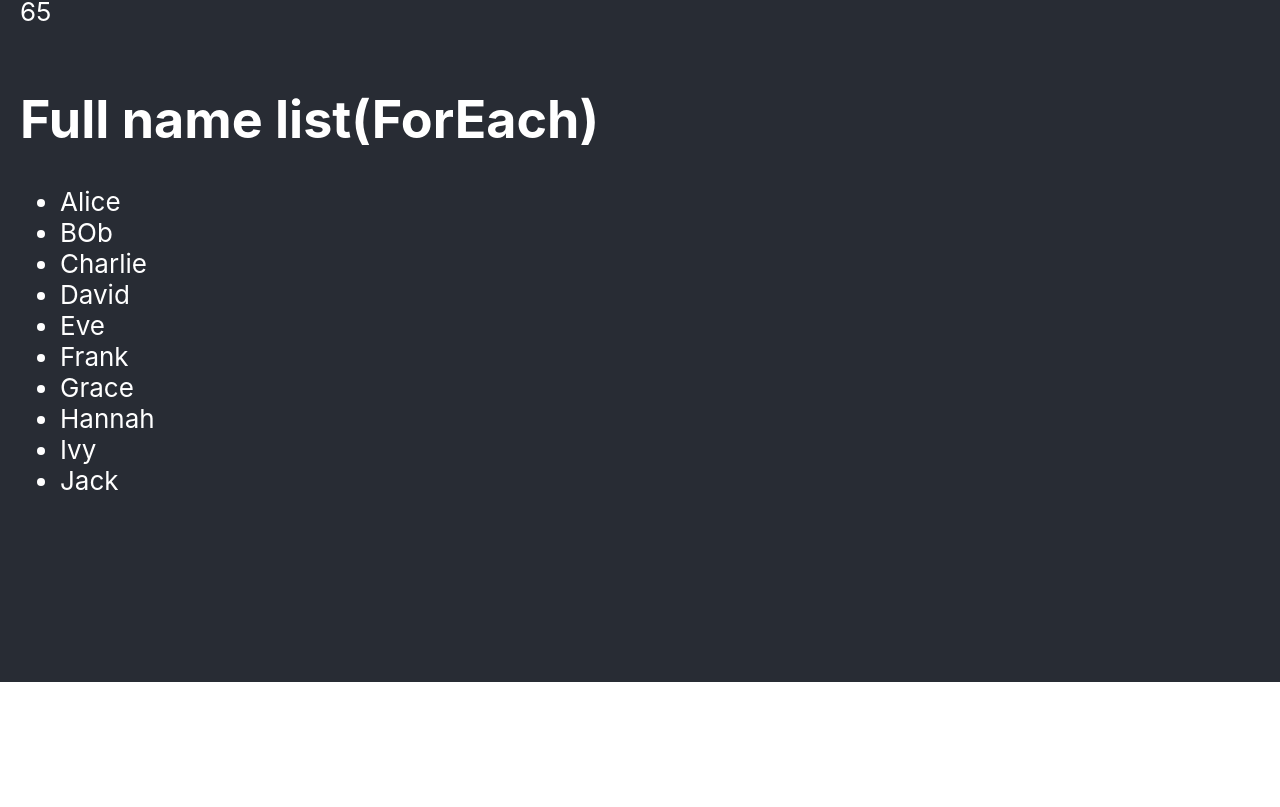
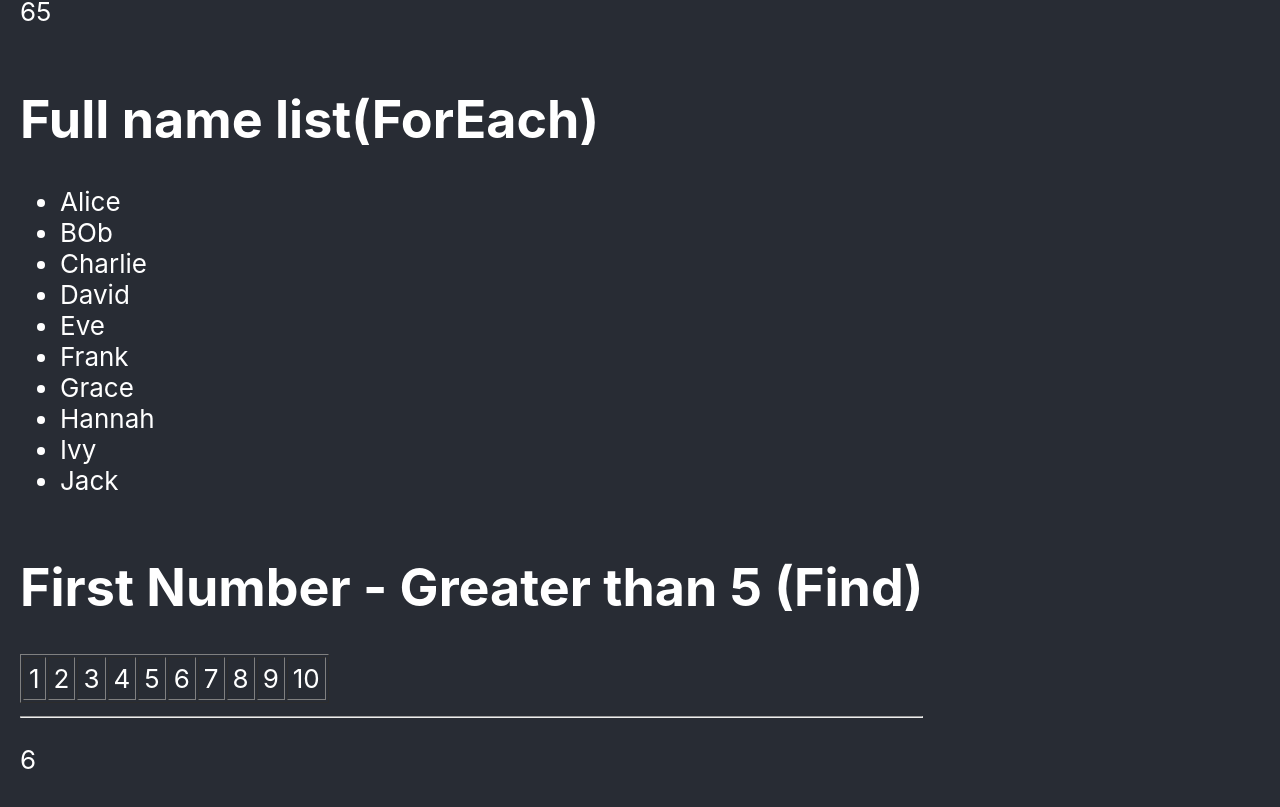
Before and after one commit to Randilwelikala/react-arraymethods, a React (Create React App) app: page / in a window 1280 px wide. Shown: the part 1239-2046 px from the top of the page. Before the commit the page ends 1921 px from the top, so only its background shows below. Built offline with nearby package versions, Linux system fonts and the light colour scheme.

Commit message:
modify code to get first element of the array that is greater than 5

```diff
--- a/src/App.js
+++ b/src/App.js
@@ -3,6 +3,7 @@ import ArrayMap from './components/ArrayMap';
 import ArrayFilter from './components/ArrayFilter';
 import ArrayReduce from './components/ArrayReduce';
 import ArrayForEach from './components/ArrayForEach';
+import ArrayFind from './components/ArrayFind';
 import './App.css';
 
 const names = [
@@ -30,6 +31,7 @@ function App() {
         <ArrayFilter nameList={names}/>
         <ArrayReduce numberList={numbers}/>
         <ArrayForEach nameList={names}/>
+        <ArrayFind numberList={numbers}/>
       </header>
     </div>
   );
--- a/src/components/ArrayFind.jsx
+++ b/src/components/ArrayFind.jsx
@@ -1,17 +1,21 @@
-const ArrayFind = ({nameList}) =>{
+const ArrayFind = ({numberist,numberList}) =>{
 
-    const newNameList = [];
-    nameList.forEach((name,index)=>{
-        newNameList.push(<li key={index}>{name}</li>);
-    });
+    const max = numberList.find((num)=>(num>5));
 
 
     return(
         <div>
-            <h1>Full name list(ForEach)</h1>
-            <ul>
-                {newNameList}
-            </ul>
+            <h1>First Number - Greater than 5 (Find)</h1>
+            <table border={1} cellPadding={5}>
+                <tr>
+                {numberList.map((num,index)=>(
+                    <td align="center" key={index}>{num}</td>
+                    ))}
+                </tr>
+            </table>
+            <hr/>
+            <p>{max}</p>
+
 
         </div>
     );
```
